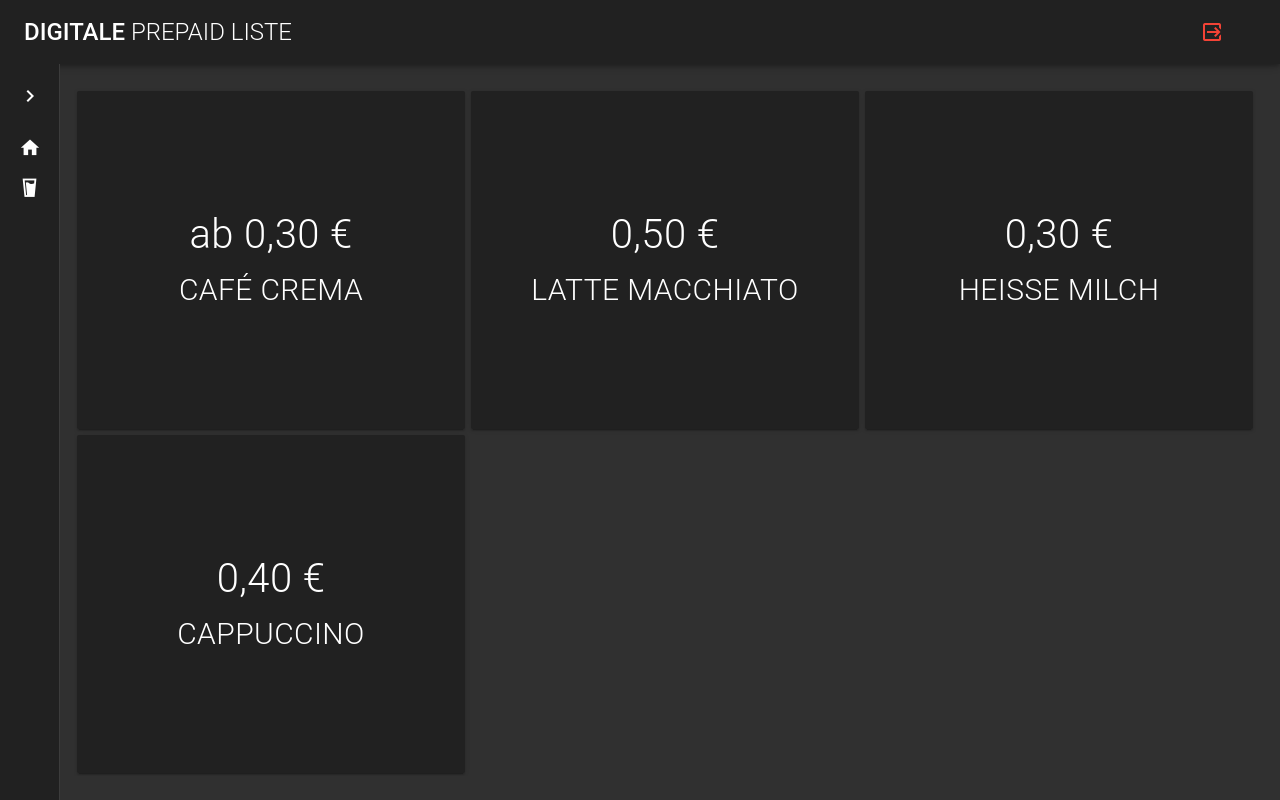
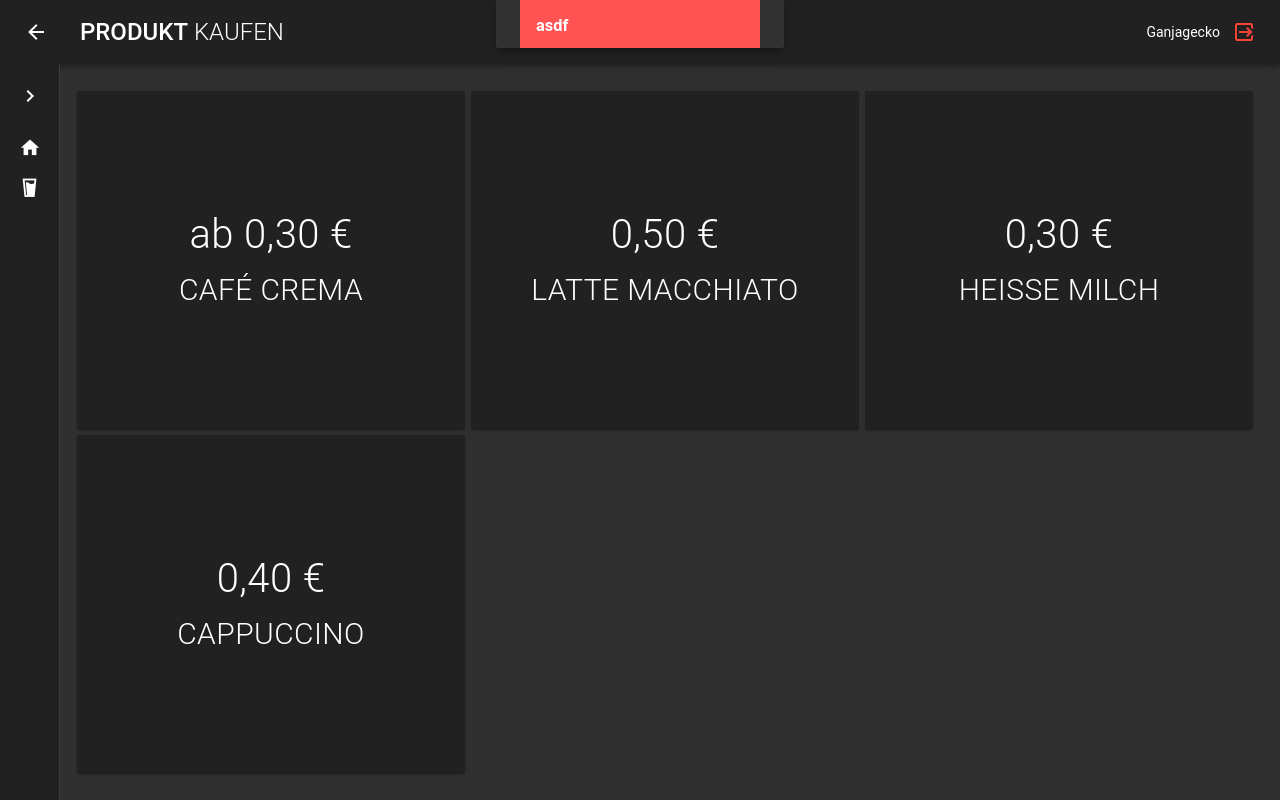
Before and after one commit to cynt4k/prepaid-list, a Vue app in the folder frontend/prepaid-list/: page /#/user/buyProducts/products/1 in a window 1280 px wide. Built offline with nearby package versions, Linux system fonts and the light colour scheme; a small style sheet from the web is missing.

Commit message:
Reworked top toolbar & included snackbar.

```diff
--- a/frontend/prepaid-list/src/App.vue
+++ b/frontend/prepaid-list/src/App.vue
@@ -1,37 +1,29 @@
 <template>
-  <v-app dark style="height: 100vh">
-    <!-- <v-toolbar app>
-      <v-toolbar-title class="headline text-uppercase">
-        <span>Digitale </span>
-        <span class="font-weight-light">Prepaid Liste</span>
-      </v-toolbar-title>
-      <v-spacer></v-spacer>
-      <!-- <v-btn
-        flat
-        href="https://github.com/vuetifyjs/vuetify/releases/latest"
-        target="_blank"
-      >
-        <span class="mr-2">Latest Release</span>
-        <v-icon>mdi-open-in-new</v-icon>
-      </v-btn>
-    </v-toolbar>
-
-    <v-content style="height: 100%">
-      <router-view></router-view>
-    </v-content> -->
+  <v-app dark style="height: 100vh;">
+    <v-snackbar top v-model="snackbar" :color="snackbarType">
+      <v-alert :value="true" :type="snackbarType" class="panel" style="width:100%">
+        <h3>{{text}}</h3>
+      </v-alert>
+    </v-snackbar>
     <router-view></router-view>
   </v-app>
 </template>
 
-<script>
-
-export default {
-  name: 'App',
-
-  data() {
-    return {
-      //
-    };
-  }
-};
+<script lang="ts">
+import { Component, Vue, Prop } from 'vue-property-decorator';
+import { EventBus } from '@/assets/EventBus';
+@Component({})
+export default class App extends Vue {
+    private text: string = 'asdf';
+    private snackbar: boolean = true;
+    private snackbarType: string = '';
+    private mounted() {
+        EventBus.$on('message', (options: any) => {
+            const duration = options.duration ? options.duration : 3000;
+            this.snackbar = true;
+            this.text = options.message;
+            this.snackbarType = options.snackbarType;
+        });
+    }
+}
 </script>
--- /dev/null
+++ b/frontend/prepaid-list/src/assets/EventBus.ts
@@ -0,0 +1,2 @@
+import Vue from 'vue';
+export const EventBus = new Vue();
--- a/frontend/prepaid-list/src/layout/NavigationToolbarLayout.vue
+++ b/frontend/prepaid-list/src/layout/NavigationToolbarLayout.vue
@@ -1,9 +1,10 @@
 <template>
-  <toolbar-layout class="navigation-toolbar-layout">
+  <toolbar-layout class="navigation-toolbar-layout" :showBackBtn="true" :showUserAndLogout="true">
     <template v-slot:toolbar>
-      <v-btn flat color="red" title="Logout" @click="logout()">
-        <v-icon dark>mdi-logout-variant</v-icon>
-      </v-btn>
+      <v-toolbar-title class="headline text-uppercase">
+        <span>{{titleFirst}}&nbsp;</span>
+        <span class="font-weight-light">{{titleSecond}}</span>
+      </v-toolbar-title>
     </template>
     <v-navigation-drawer
       :mini-variant.sync="mini"
@@ -40,7 +41,8 @@
         />
       </v-list>
     </v-navigation-drawer>
-    <router-view />
+    <!-- <router-view/> -->
+    <slot></slot>
   </toolbar-layout>
 </template>
 <script lang="ts">
@@ -50,11 +52,11 @@ import NavigationButton from '@/layout/navigation-drawer/NavigationButton.vue';
 
 @Component({ components: { ToolbarLayout, NavigationButton } })
 export default class NavigationToolbarLayout extends Vue {
+    @Prop()
+    private titleFirst!: string;
+    @Prop()
+    private titleSecond!: string;
     private mini: boolean = true;
-    private logout() {
-        localStorage.user = null;
-        setTimeout(() => this.$router.push({ name: 'Home' }), 100);
-    }
 }
 </script>
 
--- a/frontend/prepaid-list/src/layout/ToolbarLayout.vue
+++ b/frontend/prepaid-list/src/layout/ToolbarLayout.vue
@@ -1,12 +1,15 @@
 <template>
   <div class="toolbar-layout">
     <v-toolbar app>
-      <v-toolbar-title class="headline text-uppercase">
-        <span>Digitale&nbsp;</span>
-        <span class="font-weight-light">Prepaid Liste</span>
-      </v-toolbar-title>
+      <v-btn v-if="showBackBtn" icon @click="$router.go(-1)">
+        <v-icon dark>mdi-arrow-left</v-icon>
+      </v-btn>
+      <slot name="toolbar"></slot>
       <v-spacer></v-spacer>
-      <slot name="toolbar"></slot>
+      <span v-if="showUserAndLogout">Ganjagecko</span>
+      <v-btn v-if="showUserAndLogout" flat icon color="red" title="Logout" @click="logout()">
+        <v-icon dark>mdi-logout-variant</v-icon>
+      </v-btn>
     </v-toolbar>
 
     <v-content style="height: 100%" class="page-content">
@@ -15,10 +18,19 @@
   </div>
 </template>
 <script lang="ts">
-import { Component, Vue } from 'vue-property-decorator';
+import { Component, Vue, Prop } from 'vue-property-decorator';
 
 @Component({})
-export default class ToolbarLayout extends Vue {}
+export default class ToolbarLayout extends Vue {
+    @Prop({ default: false })
+    private showBackBtn!: boolean;
+    @Prop({ default: false })
+    private showUserAndLogout!: boolean;
+    private logout() {
+        localStorage.user = null;
+        setTimeout(() => this.$router.push({ name: 'Home' }), 100);
+    }
+}
 </script>
 
 <style lang="scss">
--- a/frontend/prepaid-list/src/views/BuyProduct.vue
+++ b/frontend/prepaid-list/src/views/BuyProduct.vue
@@ -1,4 +1,5 @@
 <template>
+<navigation-toolbar-layout titleFirst="Produkt" titleSecond="kaufen">
   <v-container class="home" fluid fill-height>
     <v-layout
       align-center
@@ -22,6 +23,7 @@
       </v-chip>
       </v-footer>
   </v-container>
+  </navigation-toolbar-layout>
 </template>
 
 <script lang="ts">
--- a/frontend/prepaid-list/src/views/Dashboard.vue
+++ b/frontend/prepaid-list/src/views/Dashboard.vue
@@ -1,15 +1,13 @@
 <template>
-  <toolbar-layout>
+  <toolbar-layout :showBackBtn="true" :showUserAndLogout="true">
     <template v-slot:toolbar>
-      <v-btn flat color="red" @click="logout()">
-        <v-icon dark>mdi-logout-variant</v-icon>
-      </v-btn>
+      <v-toolbar-title class="headline text-uppercase">
+        <span>Dash&nbsp;</span>
+        <span class="font-weight-light">Board</span>
+      </v-toolbar-title>
     </template>
     <v-container fluid fill-height class="content-container">
       <v-layout align-center justify-center text-xs-center column class="btn-list-layout">
-        <v-alert :value="true" type="info" class="panel">
-          <h2>Servus, {{user}}</h2>
-        </v-alert>
         <v-layout align-center wrap fill-height style="width: 100%">
           <big-button-flex icon="mdi-information" title="Produktinfos"></big-button-flex>
           <big-button-flex icon="mdi-beer" title="Produkt kaufen" @click="buyProduct()"></big-button-flex>
@@ -27,6 +25,7 @@ import { Component, Vue } from 'vue-property-decorator';
 import BigButton from '@/components/BigButton.vue';
 import BigButtonFlex from '@/components/BigButtonFlex.vue';
 import ToolbarLayout from '@/layout/ToolbarLayout.vue';
+import { EventBus } from '@/assets/EventBus';
 
 @Component({ components: { BigButton, BigButtonFlex, ToolbarLayout } })
 export default class Dashboard extends Vue {
@@ -42,6 +41,11 @@ export default class Dashboard extends Vue {
         localStorage.user = null;
         setTimeout(() => this.$router.push({ name: 'Home' }), 100);
     }
+
+    private mounted() {
+      const message = {message: `Servus, ${this.user}`, snackbarType: 'info'};
+      EventBus.$emit('message', message);
+    }
 }
 </script>
 <style lang="scss" scoped>
--- a/frontend/prepaid-list/src/views/Home.vue
+++ b/frontend/prepaid-list/src/views/Home.vue
@@ -1,5 +1,11 @@
 <template>
   <toolbar-layout>
+    <template v-slot:toolbar>
+      <v-toolbar-title class="headline text-uppercase">
+        <span>Digitale&nbsp;</span>
+        <span class="font-weight-light">Prepaid Liste</span>
+      </v-toolbar-title>
+    </template>
     <v-container fluid fill-height>
       <v-layout align-center justify-center text-xs-center wrap class="btn-list-layout">
         <big-button-flex icon="mdi-account-plus" title="Registrieren"></big-button-flex>
@@ -15,15 +21,15 @@ import { Component, Vue } from 'vue-property-decorator';
 import BigButtonFlex from '@/components/BigButtonFlex.vue';
 import ToolbarLayout from '@/layout/ToolbarLayout.vue';
 
-@Component({components: {BigButtonFlex, ToolbarLayout}})
+@Component({ components: { BigButtonFlex, ToolbarLayout } })
 export default class Home extends Vue {
-  private login() {
-     setTimeout( () => this.$router.push({name: 'UserSelect'}), 10);
-  }
+    private login() {
+        setTimeout(() => this.$router.push({ name: 'UserSelect' }), 10);
+    }
 }
 </script>
 <style lang="scss">
-  .btn-list-layout {
+.btn-list-layout {
     justify-content: space-between;
-  }
+}
 </style>
--- a/frontend/prepaid-list/src/views/SingleProducts.vue
+++ b/frontend/prepaid-list/src/views/SingleProducts.vue
@@ -1,4 +1,5 @@
 <template>
+<navigation-toolbar-layout titleFirst="Produkt" titleSecond="kaufen">
   <v-container class="home" fluid fill-height>
     <v-layout
       align-center
@@ -38,15 +39,17 @@
       </v-card>
     </v-dialog>
   </v-container>
+  </navigation-toolbar-layout>
 </template>
 <script lang="ts">
 import { Component, Vue } from 'vue-property-decorator';
 import BigButtonFlex from '@/components/BigButtonFlex.vue';
 import { Product } from '@/interfaces/Product';
 import { ProductExtra } from '@/interfaces/ProductExtra';
+import NavigationToolbarLayout from '@/layout/NavigationToolbarLayout.vue';
 
 @Component({
-    components: { BigButtonFlex },
+    components: { BigButtonFlex, NavigationToolbarLayout },
     filters: {
         extras(product: Product): number {
             if (product.extras) {
--- a/frontend/prepaid-list/src/views/UserSelect.vue
+++ b/frontend/prepaid-list/src/views/UserSelect.vue
@@ -1,5 +1,11 @@
 <template>
-  <toolbar-layout>
+  <toolbar-layout :showBackBtn="true">
+    <template v-slot:toolbar>
+      <v-toolbar-title class="headline text-uppercase">
+        <span>Benutzer&nbsp;</span>
+        <span class="font-weight-light">Auswahl</span>
+      </v-toolbar-title>
+    </template>
     <v-container fluid fill-height column>
       <v-layout align-center justify-center text-xs-center column>
         <v-alert :value="true" type="info" class="panel">
```
Also changed, not shown: frontend/prepaid-list/src/router.ts (+8 -8 lines). Lines whose indentation alone changed are shown as unchanged.
